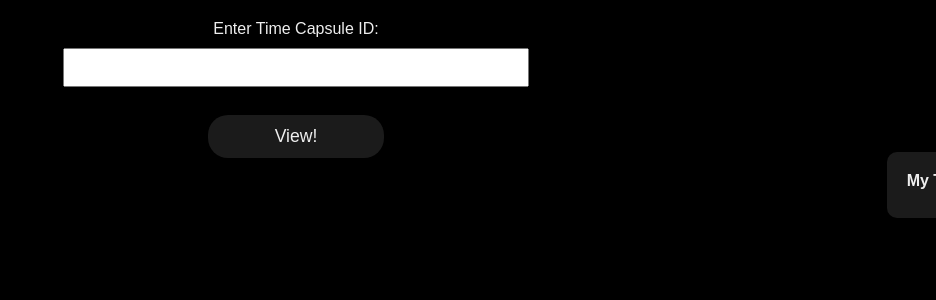
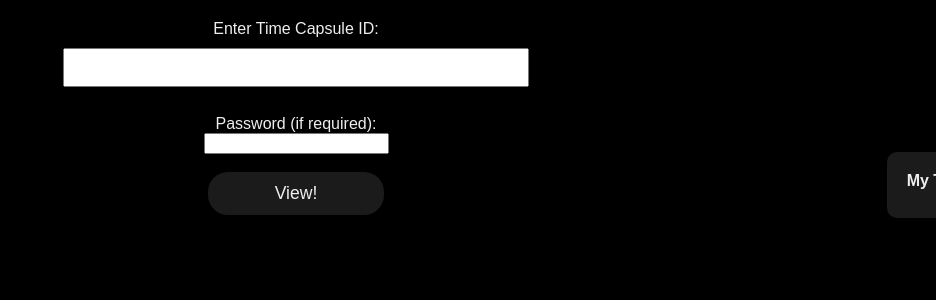
Before and after one commit to nishindudu/TimeCapsule, a Flask app: page /view in a window 1280 px wide. Shown: the part 88-388 px from the top of the page, without its empty margins (344-1280 px from the left). Run offline with Flask 3, Linux system fonts and the light colour scheme.

Commit message:
Add passwords

```diff
--- a/frontend/static/script.js
+++ b/frontend/static/script.js
@@ -23,6 +23,7 @@ async function createTimeCapsule() {
     const content = document.getElementById('text_content').value;
     const openDate = document.getElementById('open_date').value;
     const maxOpens = document.getElementById('max_opens').value;
+    const password = document.getElementById('password').value || null;
 
     let response = await fetch('/create', {
         method: 'POST',
@@ -32,7 +33,8 @@ async function createTimeCapsule() {
         body: JSON.stringify({
             content: content,
             open_date: openDate,
-            max_opens: maxOpens
+            max_opens: maxOpens,
+            password: password
         })
     });
 
@@ -52,14 +54,18 @@ async function createTimeCapsule() {
 
 async function viewTimeCapsule() {
     const id = document.getElementById('time_capsule_id_input').value;
+    const password = document.getElementById('password').value || null;
     const loader = document.getElementById('loading');
     loader.classList.remove('hide');
 
     let response = await fetch(`/view/${id}`, {
-        method: 'GET',
+        method: 'POST',
         headers: {
             'Content-Type': 'application/json'
-        }
+        },
+        body: JSON.stringify({
+            password: password
+        })
     })
 
     if (response.ok) {
@@ -72,11 +78,11 @@ async function viewTimeCapsule() {
     else {
         const errorData = await response.json();
         loader.classList.add('hide');
-        if (errorData.message === 'Time capsule not found!') {
-            showToast('Time Capsule not found! Please check the ID and try again.');
-            return;
+        if (errorData.open_date) {
+            showToast(`${errorData.message}\nOpen Date: ${errorData.open_date}`);
+        } else {
+            showToast(errorData.message);
         }
-        showToast(`${errorData.message}\nOpen Date: ${errorData.open_date}`);
     }
 
     loader.classList.add('hide');
--- a/frontend/templates/create.html
+++ b/frontend/templates/create.html
@@ -20,6 +20,8 @@
                     <input type="date" id="open_date" name="open_date" required><br>
                     <label for="max_opens">Maximum Opens (0 for unlimited):</label>
                     <input type="number" id="max_opens" name="max_opens" min="0" value="0" required><br>
+                    <label for="password">Password (optional):</label>
+                    <input type="password" id="password" name="password"><br>
                     <button type="submit" value="Create Time Capsule" onclick="createTimeCapsule()">
                         Create!
                     </button>
--- a/frontend/templates/view.html
+++ b/frontend/templates/view.html
@@ -16,6 +16,8 @@
                 <form action="javascript:void(0)">
                     <label for="time_capsule_id_input">Enter Time Capsule ID:</label>
                     <input type="text" id="time_capsule_id_input" name="time_capsule_id" autocomplete="off"><br>
+                    <label for="password">Password (if required):</label>
+                    <input type="password" id="password" name="password"><br>
                     <button type="submit" value="View Time Capsule" onclick="viewTimeCapsule()">
                         View!
                     </button>
--- a/main.py
+++ b/main.py
@@ -2,7 +2,10 @@ import os
 import libsql
 import uuid
 import datetime
-from flask import Flask, render_template, request, jsonify, redirect, url_for
+import hashlib
+import base64
+from cryptography.fernet import Fernet
+from flask import Flask, render_template, request, jsonify, redirect, url_for, abort
 
 app = Flask(__name__, template_folder='frontend/templates', static_folder='frontend/static')
 
@@ -12,16 +15,20 @@ token = os.getenv('TOKEN')
 
 start_time = datetime.datetime.now()
 
-request_count = {
-    'browser': 0,
-    'curl': 0
+global_stats = {
+    'request_count': {
+        'browser': 0,
+        'curl': 0
+    },
+    '404_count': 0
 }
 
 class TimeCapsule:
-    def __init__(self, content, open_date, max_opens):
+    def __init__(self, content, open_date, max_opens, encrypted=False):
         self.content = content
         self.open_date = open_date
         self.max_opens = max_opens
+        self.encrypted = 0 if not encrypted else 1
         self.create_date = None # Will be set
         self.id = None # Will be updated when saved to database
         self.conn = libsql.connect(database=database_url, auth_token=token)
@@ -30,7 +37,7 @@ class TimeCapsule:
         try:
             id = uuid.uuid4().hex
             now = datetime.datetime.now().strftime('%Y-%m-%d %H:%M:%S')
-            self.conn.execute("INSERT INTO Capsules (id, content, open_date, max_opens, create_date) VALUES (?, ?, ?, ?, ?)", (str(id), str(self.content), str(self.open_date), int(self.max_opens), str(now)))
+            self.conn.execute("INSERT INTO Capsules (id, content, open_date, max_opens, create_date, encrypted) VALUES (?, ?, ?, ?, ?, ?)", (str(id), str(self.content), str(self.open_date), int(self.max_opens), str(now), int(self.encrypted)))
             self.conn.commit()
             self.id = id
             return True
@@ -40,9 +47,9 @@ class TimeCapsule:
 
     def get_by_id(self, id):
         try:
-            result = self.conn.execute("SELECT content, open_date, create_date, max_opens, opened FROM Capsules where id = ?", (str(id),)).fetchone()
+            result = self.conn.execute("SELECT content, open_date, create_date, max_opens, opened, encrypted FROM Capsules where id = ?", (str(id),)).fetchone()
             if result:
-                self.content, self.open_date, self.create_date, self.max_opens, self.opened = result
+                self.content, self.open_date, self.create_date, self.max_opens, self.opened, self.encrypted = result
                 self.id = id
                 if not datetime.datetime.now() < datetime.datetime.strptime(self.open_date, '%Y-%m-%d'):
                     self.conn.execute("UPDATE Capsules SET opened = opened + 1 WHERE id = ?", (str(id),))
@@ -64,6 +71,21 @@ class TimeCapsule:
             print(f"Error occurred while counting time capsules: {e}")
             return 0
 
+    def encrypt_content(self, password):
+        key = base64.urlsafe_b64encode(hashlib.sha256(password.encode()).digest())
+        cipher = Fernet(key)
+        encrypted = cipher.encrypt(self.content.encode())
+        self.content = encrypted.decode()
+        self.encrypted = 1
+        return encrypted.decode()
+
+    def decrypt_content(self, password):
+        key = base64.urlsafe_b64encode(hashlib.sha256(password.encode()).digest())
+        cipher = Fernet(key)
+        decrypted = cipher.decrypt(self.content.encode())
+        self.content = decrypted.decode()
+        return decrypted.decode()
+
 @app.route('/')
 def index():
     return render_template('index.html')
@@ -74,14 +96,20 @@ def create():
         content = request.json.get('content')
         open_date = request.json.get('open_date')
         max_opens = request.json.get('max_opens', 0)
+        password = request.json.get('password', None)
+
         # print(f"Received content: {content}, open_date: {open_date}")
         # print(f"content: {content}, open: {open_date}")
+
 
         if not content or not open_date:
             print("Missing content or open date!")
             return jsonify({'message': 'Content and open date are required!'}), 400
 
         capsule = TimeCapsule(content, open_date, max_opens)
+        if password:
+            capsule.encrypt_content(password)
+
         if not capsule.save():
             return jsonify({'message': 'Failed to create time capsule!'}), 500
         capsule_id = capsule.id
@@ -94,16 +122,30 @@ def create():
 def view():
     return render_template('view.html')
 
-@app.route('/view/<capsule_id>', methods=['GET'])
+@app.route('/view/<capsule_id>', methods=['POST'])
 def view_capsule(capsule_id):
     capsule = TimeCapsule(None, None, None)
+
     if not capsule.get_by_id(capsule_id):
         return jsonify({'message': 'Time capsule not found!'}), 404
+
     current_date = datetime.datetime.now()
     open_date = datetime.datetime.strptime(capsule.open_date, '%Y-%m-%d')
     if current_date < open_date:
         return jsonify({'message': 'Time capsule is not open yet!', 'open_date': capsule.open_date}), 403
-    return jsonify({'content': capsule.content}), 200
+
+    if capsule.encrypted:
+        password = request.json.get('password', None)
+        if not password:
+            return jsonify({'message': 'This time capsule is password protected!'}), 403
+
+        try:
+            capsule.decrypt_content(password)
+        except Exception as e:
+            print(f"Error occurred while decrypting content: {e}")
+            return jsonify({'message': 'Incorrect password!'}), 403
+
+    return jsonify({'content': str(capsule.content)}), 200
 
 @app.route('/stats')
 def stats():
@@ -111,22 +153,24 @@ def stats():
 
     count = capsule.get_number_of_capsules()
     uptime = datetime.datetime.now() - start_time
-    session_requests = request_count['browser'] + request_count['curl']
+    session_requests = global_stats['request_count']['browser'] + global_stats['request_count']['curl']
+    count_404 = global_stats['404_count']
 
-    return jsonify({'current_count': count, 'uptime': str(uptime), 'session_requests': session_requests}), 200
+    return jsonify({'current_count': count, 'uptime': str(uptime), 'session_requests': session_requests, '404_count_session': count_404}), 200
 
 
 @app.errorhandler(404)
 def page_not_found(e):
+    global_stats['404_count'] += 1
     return render_template('404.html'), 404
 
 @app.before_request
 def count_requests():
     user_agent = request.headers.get('User-Agent', '').lower()
     if 'curl' in user_agent:
-        request_count['curl'] += 1
+        global_stats['request_count']['curl'] += 1
     else:
-        request_count['browser'] += 1
+        global_stats['request_count']['browser'] += 1
 
 
 if __name__ == '__main__':
--- a/requirements.txt
+++ b/requirements.txt
@@ -1,3 +1,4 @@
 libsql
 flask
 waitress
+cryptography
```
